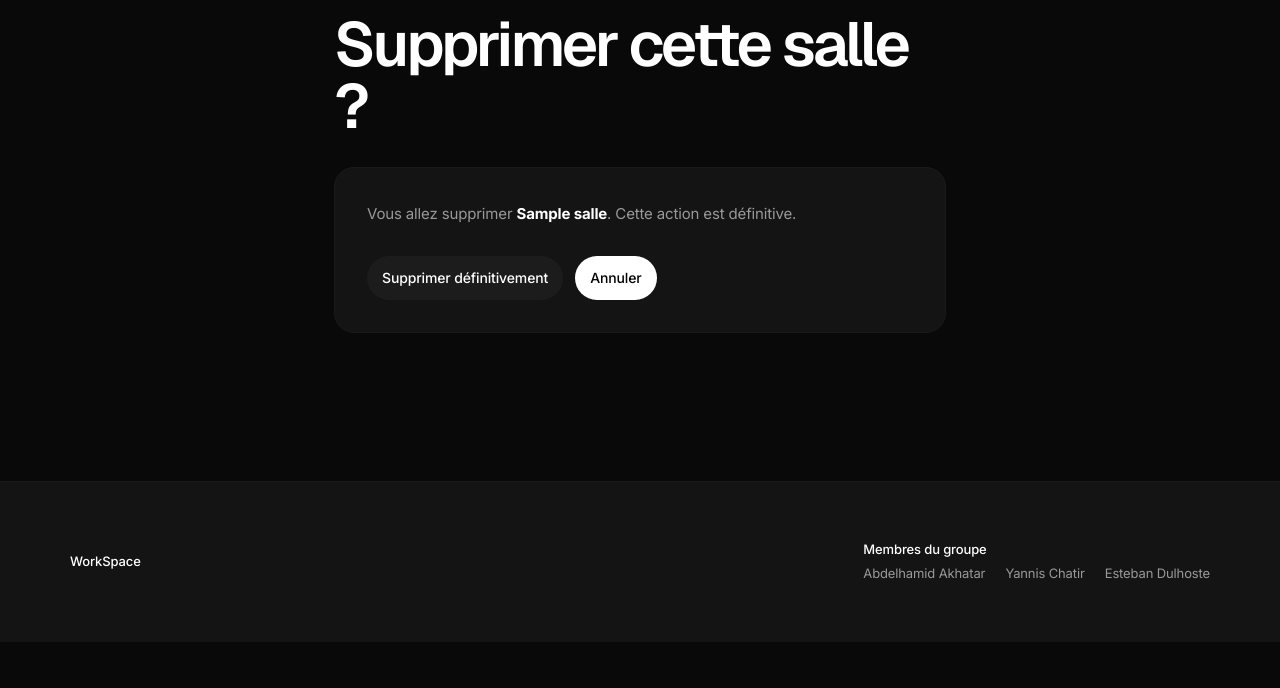
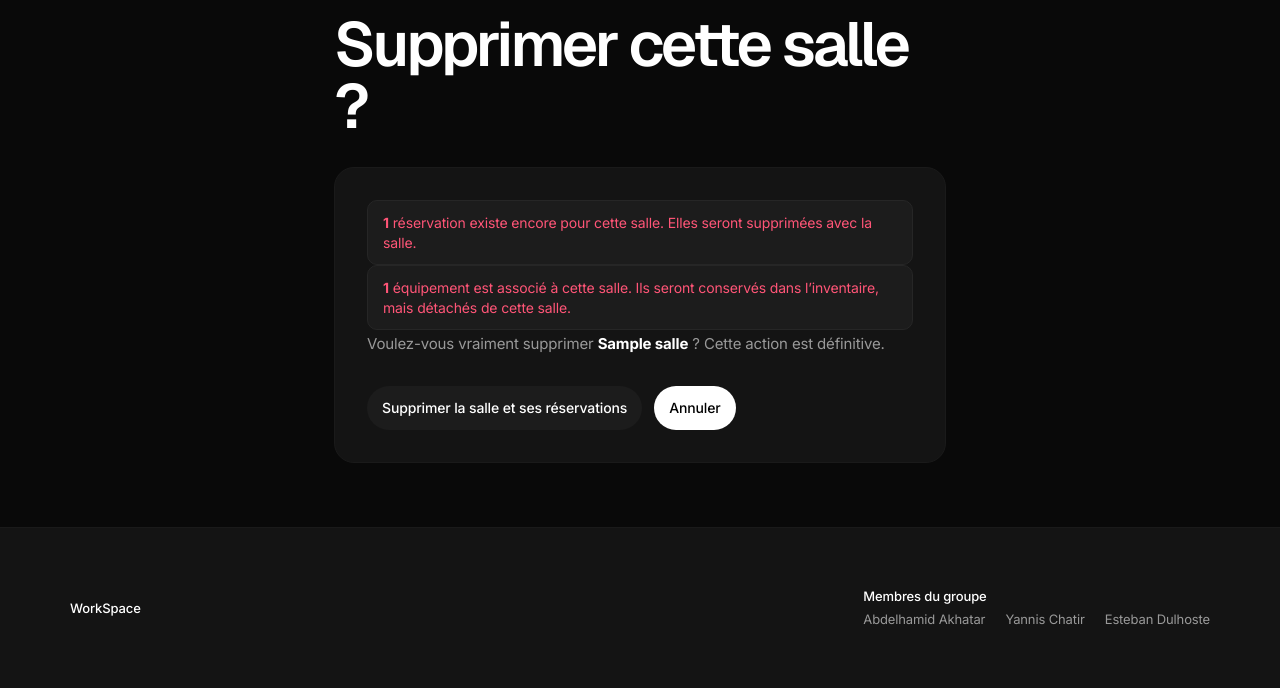
Before and after one commit to JamaisLa/WorkSpace, a Spring Boot app: page /salles/1/supprimer in a window 1280 px wide. Shown: the part 158-846 px from the top of the page. Before the commit the page ends 737 px from the top, so only its background shows below. Run offline with Spring Boot 4, Linux system fonts and the light colour scheme; the visitor is signed in with stand-in values (Sample User, id 1); tables that the repository leaves empty hold one stand-in row (values such as "Sample post"); style sheets or scripts are compiled from the project's sources; some of the project's set-up classes (security, data sources, template engines, error pages and the like) are left out, and stand-ins take their place.

Commit message:
feat: enhance salle deletion process with reservation and equipment handling

```diff
--- a/src/main/java/com/workspace/controller/SalleController.java
+++ b/src/main/java/com/workspace/controller/SalleController.java
@@ -3,12 +3,14 @@ package com.workspace.controller;
 import com.workspace.dto.SalleForm;
 import com.workspace.service.SalleService;
 import jakarta.validation.Valid;
+import org.springframework.dao.DataIntegrityViolationException;
 import org.springframework.stereotype.Controller;
 import org.springframework.security.core.Authentication;
 import org.springframework.ui.Model;
 import org.springframework.validation.BindingResult;
 import org.springframework.web.bind.WebDataBinder;
 import org.springframework.web.bind.annotation.*;
+import org.springframework.web.server.ResponseStatusException;
 import org.springframework.web.servlet.mvc.support.RedirectAttributes;
 
 @Controller
@@ -89,14 +91,30 @@ public class SalleController {
     @GetMapping("/{id}/supprimer")
     public String confirmerSuppression(@PathVariable Long id, Model model) {
         model.addAttribute("salle", salleService.consulter(id));
+        model.addAttribute("nombreReservations", salleService.nombreReservations(id));
+        model.addAttribute("nombreEquipements", salleService.nombreEquipements(id));
         return "salles/delete";
     }
 
     @PostMapping("/{id}/supprimer")
     public String supprimer(@PathVariable Long id, RedirectAttributes redirect) {
-        salleService.supprimer(id);
-        redirect.addFlashAttribute("success", "La salle a été supprimée.");
-        return "redirect:/salles";
+        try {
+            long reservationsSupprimees = salleService.supprimer(id);
+            String message = reservationsSupprimees == 1
+                    ? "La salle et sa réservation associée ont été supprimées."
+                    : reservationsSupprimees > 1
+                    ? "La salle et ses " + reservationsSupprimees + " réservations associées ont été supprimées."
+                    : "La salle a été supprimée.";
+            redirect.addFlashAttribute("success", message
+                    + " Les équipements liés sont conservés dans l’inventaire sans salle associée.");
+            return "redirect:/salles";
+        } catch (ResponseStatusException exception) {
+            redirect.addFlashAttribute("error", exception.getReason());
+        } catch (DataIntegrityViolationException exception) {
+            redirect.addFlashAttribute("error",
+                    "La suppression a échoué à cause d’un lien encore utilisé. Aucune donnée n’a été supprimée.");
+        }
+        return "redirect:/salles/" + id + "/supprimer";
     }
 
     private void preparerFormulaire(Model model, Long id) {
--- a/src/main/java/com/workspace/repository/EquipementRepository.java
+++ b/src/main/java/com/workspace/repository/EquipementRepository.java
@@ -35,6 +35,10 @@ public interface EquipementRepository extends JpaRepository<Equipement, Long> {
 
     boolean existsBySalleId(Long salleId);
 
+    List<Equipement> findAllBySalleId(Long salleId);
+
+    long countBySalleId(Long salleId);
+
     List<Equipement> findAllByMobiliteAndEtatNotOrderByNomAsc(
             MobiliteEquipement mobilite, EtatEquipement etat);
 }
--- a/src/main/java/com/workspace/repository/ReservationRepository.java
+++ b/src/main/java/com/workspace/repository/ReservationRepository.java
@@ -10,6 +10,10 @@ import java.util.Optional;
 public interface ReservationRepository extends JpaRepository<Reservation, Long> {
     List<Reservation> findAllByEmploye_IdOrderByDateDebutDesc(Long employeId);
 
+    List<Reservation> findAllBySalle_Id(Long salleId);
+
+    long countBySalle_Id(Long salleId);
+
     Optional<Reservation> findByIdAndEmploye_IdentifiantConnexionIgnoreCase(Long id, String identifiantConnexion);
 
     List<Reservation> findAllByOrderByDateDebutAsc();
@@ -20,6 +24,8 @@ public interface ReservationRepository extends JpaRepository<Reservation, Long>
     boolean existsBySalle_IdAndDateDebutLessThanAndDateFinGreaterThan(
             Long salleId, LocalDateTime dateFin, LocalDateTime dateDebut);
 
+    boolean existsBySalle_Id(Long salleId);
+
     boolean existsBySalle_IdAndDateDebutLessThanAndDateFinGreaterThanAndIdNot(
             Long salleId, LocalDateTime dateFin, LocalDateTime dateDebut, Long reservationId);
 
--- a/src/main/resources/templates/salles/delete.html
+++ b/src/main/resources/templates/salles/delete.html
@@ -11,12 +11,27 @@
 
 <main id="contenu" tabindex="-1" class="ws-page max-w-ws-form">
     <p th:if="${success}" th:text="${success}" role="status" class="ws-status"></p>
+    <p th:if="${error}" th:text="${error}" role="alert" class="ws-alert"></p>
     <a th:href="@{/salles/{id}(id=${salle.id})}" class="ws-link-inline text-sm">Retour à la salle</a>
     <h1 class="ws-page-title">Supprimer cette salle ?</h1>
     <section class="ws-panel p-6 sm:p-8" aria-label="Confirmation de suppression">
-        <p class="leading-7 text-ws-muted">Vous allez supprimer <strong class="break-words text-ws-ink" th:text="${salle.nom}"></strong>. Cette action est définitive.</p>
+        <p th:if="${nombreReservations > 0}" class="ws-alert">
+            <strong th:text="${nombreReservations}"></strong>
+            <span th:text="${nombreReservations == 1 ? 'réservation existe encore pour cette salle.' : 'réservations existent encore pour cette salle.'}"></span>
+            Elles seront supprimées avec la salle.
+        </p>
+        <p th:if="${nombreEquipements > 0}" class="ws-alert">
+            <strong th:text="${nombreEquipements}"></strong>
+            <span th:text="${nombreEquipements == 1 ? 'équipement est associé à cette salle.' : 'équipements sont associés à cette salle.'}"></span>
+            Ils seront conservés dans l’inventaire, mais détachés de cette salle.
+        </p>
+        <p th:if="${nombreReservations + nombreEquipements > 0}" class="leading-7 text-ws-muted">
+            Voulez-vous vraiment supprimer <strong class="break-words text-ws-ink" th:text="${salle.nom}"></strong> ? Cette action est définitive.
+        </p>
+        <p th:if="${nombreReservations + nombreEquipements == 0}" class="leading-7 text-ws-muted">Vous allez supprimer <strong class="break-words text-ws-ink" th:text="${salle.nom}"></strong>. Cette action est définitive.</p>
         <form method="post" th:action="@{/salles/{id}/supprimer(id=${salle.id})}" class="mt-7 ws-actions">
-            <button type="submit" class="ws-pill ws-pill-secondary">Supprimer définitivement</button>
+            <button type="submit" class="ws-pill ws-pill-secondary"
+                    th:text="${nombreReservations > 0 ? 'Supprimer la salle et ses réservations' : 'Supprimer définitivement'}"></button>
             <a th:href="@{/salles/{id}(id=${salle.id})}" class="ws-pill ws-pill-primary">Annuler</a>
         </form>
     </section>
```
Also changed, not shown: src/main/java/com/workspace/service/SalleService.java (+26 -3 lines).
